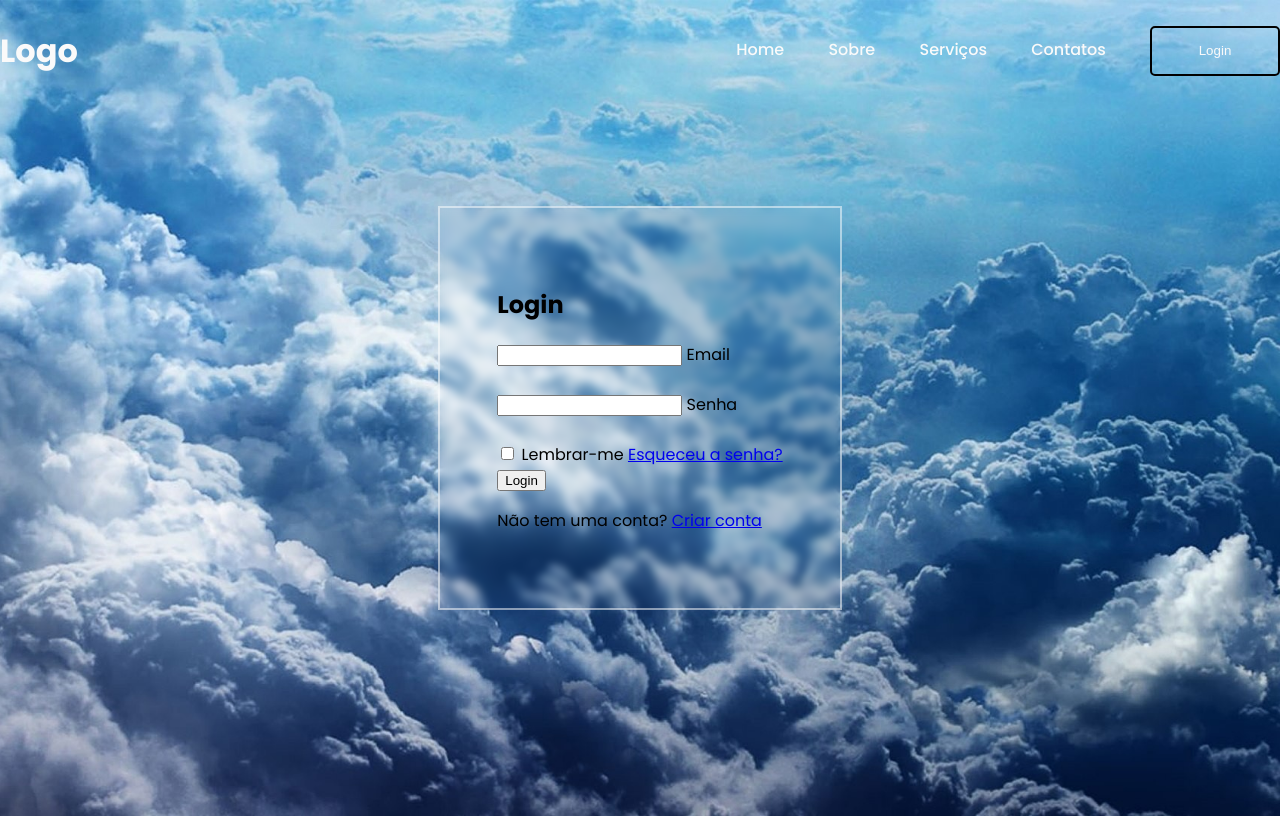
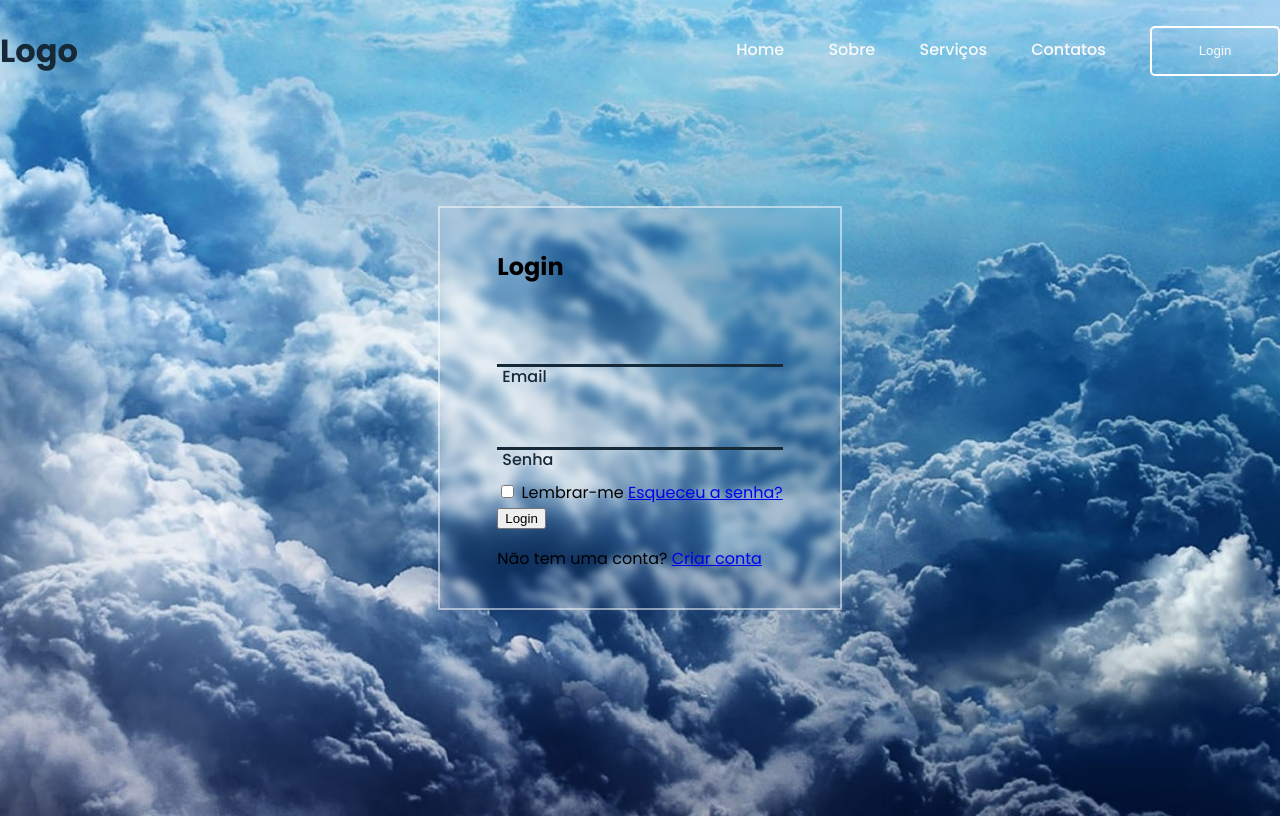
Before and after one commit to JoaoRoberto1/form-html, a plain HTML site: page index.html in a window 1280 px wide. Drawn offline with nearby package versions, Linux system fonts and the light colour scheme.

Commit message:
Algumas modificações

```diff
--- a/style/style.css
+++ b/style/style.css
@@ -25,7 +25,7 @@ header {
 
 .logo {
     font-size: 2em;
-    color: #fafafa;
+    color: #162938;
 }
 
 .menu a {
@@ -65,7 +65,7 @@ header {
     margin-left: 40px;
     color: #fafafa;
     background-color: transparent;
-    border: 2px black solid;
+    border: 2px white solid;
     cursor: pointer;
 }
 
@@ -86,5 +86,25 @@ main {
     position: relative;
     width: 100%;
     height: 50px;
-    /* border-bottom: 3px solid #22224b; */
+    border-bottom: 3px solid #162938;
+    margin: 30px 0;
 }
+
+.input-box label {
+    position: absolute;
+    top: 50px;
+    left: 5px;
+    font-size: 1em;
+    color: #162938;
+    font-weight: 500;
+}
+
+.input-box input {
+    width: 100%;
+    height: 100%;
+    border: none;
+    outline: none;
+    background-color: transparent;
+    font-size: 1em;
+    color: #162938;
+}
```
